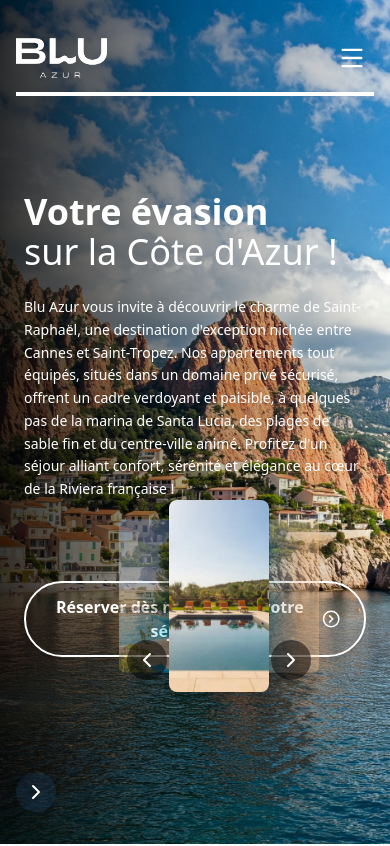
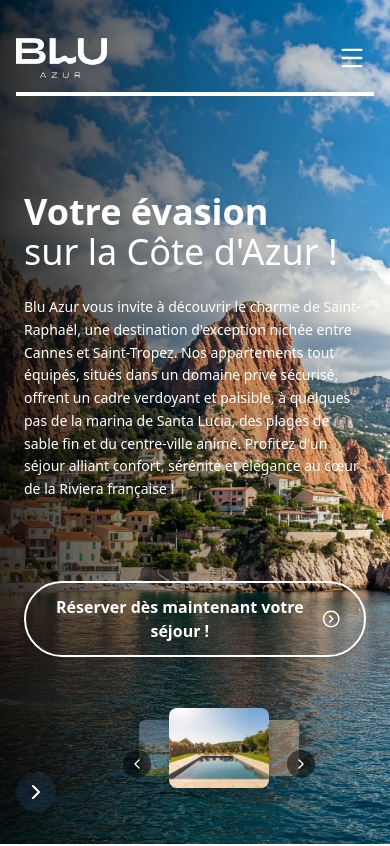
Before and after one commit to FunnyVazoniaina/AzurCoast, a React (Vite) app: page / in a window 390 px wide. Shown: the top 846 px of the page. Built offline with nearby package versions, Linux system fonts and the light colour scheme.

Commit message:
fix: correct some unresponsive part

```diff
--- a/src/components/sections/DiversitySection.jsx
+++ b/src/components/sections/DiversitySection.jsx
@@ -66,7 +66,6 @@ export default function DiversitySection() {
             </div>
           ))}
         </div>
-
       </div>
     </section>
   );
--- a/src/components/sections/StartingPointSection.jsx
+++ b/src/components/sections/StartingPointSection.jsx
@@ -6,7 +6,11 @@ export default function StartingPointSection() {
   return (
     <section
       className="relative py-20 px-6"
-      style={{ backgroundImage: `url(${bgImage})`, backgroundSize: 'cover', backgroundPosition: 'center' }}
+      style={{
+        backgroundImage: `url(${bgImage})`,
+        backgroundSize: "cover",
+        backgroundPosition: "center",
+      }}
     >
       {/* Overlay léger pour améliorer la lisibilité */}
       <div className="absolute inset-0 bg-black/40"></div>
@@ -30,9 +34,14 @@ export default function StartingPointSection() {
           </h2>
 
           <p className="text-white text-lg leading-relaxed">
-            Entre mer et montagne, Saint-Raphaël est une destination idéale pour les amateurs de plein air et de découvertes.
-            Randonnées dans le Massif de l’Estérel, sports nautiques sur les eaux cristallines de la Méditerranée, balades en bateau vers les îles de Lérins ou encore golf et cyclisme sur des parcours panoramiques, chaque journée offre son lot d’aventures.
-            Entre marchés provençaux, villages perchés et animations locales, l’art de vivre azuréen se dévoile à chaque instant, faisant de Saint-Raphaël un lieu vibrant et inoubliable.
+            Entre mer et montagne, Saint-Raphaël est une destination idéale pour
+            les amateurs de plein air et de découvertes. Randonnées dans le
+            Massif de l’Estérel, sports nautiques sur les eaux cristallines de
+            la Méditerranée, balades en bateau vers les îles de Lérins ou encore
+            golf et cyclisme sur des parcours panoramiques, chaque journée offre
+            son lot d’aventures. Entre marchés provençaux, villages perchés et
+            animations locales, l’art de vivre azuréen se dévoile à chaque
+            instant, faisant de Saint-Raphaël un lieu vibrant et inoubliable.
           </p>
         </div>
       </div>
--- a/src/components/ui/Card.jsx
+++ b/src/components/ui/Card.jsx
@@ -4,11 +4,7 @@ export default function Card({ image, title, description }) {
   return (
     <div className="bg-gray-900/90 text-white rounded-4xl shadow-lg overflow-hidden flex flex-col h-full">
       {/* Image */}
-      <img
-        src={image}
-        alt={title}
-        className="w-full h-56 object-cover"
-      />
+      <img src={image} alt={title} className="w-full h-56 object-cover" />
 
       {/* Contenu */}
       <div className="flex flex-col flex-1 p-6">
--- a/src/components/ui/Carousel.jsx
+++ b/src/components/ui/Carousel.jsx
@@ -1,34 +1,36 @@
 import React, { useState } from "react";
 import { ChevronLeft, ChevronRight } from "lucide-react";
 
-export default function Carousel({ images }) {
+export default function Carousel({ images, heightClass = "h-80" }) {
   const [currentIndex, setCurrentIndex] = useState(0);
   const length = images.length;
 
-  const prevSlide = () => setCurrentIndex(currentIndex === 0 ? length - 1 : currentIndex - 1);
-  const nextSlide = () => setCurrentIndex(currentIndex === length - 1 ? 0 : currentIndex + 1);
+  const prevSlide = () =>
+    setCurrentIndex(currentIndex === 0 ? length - 1 : currentIndex - 1);
+  const nextSlide = () =>
+    setCurrentIndex(currentIndex === length - 1 ? 0 : currentIndex + 1);
 
   if (!Array.isArray(images) || images.length === 0) return null;
 
   return (
-    <div className="relative w-full max-w-4xl mx-auto mt-12 overflow-hidden">
-      <div className="relative flex items-center justify-center h-80">
+    <div className="relative w-full max-w-4xl mx-auto overflow-hidden">
+      <div className={`relative flex items-center justify-center ${heightClass}`}>
         {images.map((img, index) => {
           let position = index - currentIndex;
           if (position > length / 2) position -= length;
           if (position <= -length / 2) position += length;
 
           const isActive = position === 0;
-          const scale = isActive ? 1 : 0.8;
+          const scale = isActive ? 1 : 0.7;
           const opacity = isActive ? 1 : 0.4;
           const zIndex = isActive ? 20 : 10;
 
           return (
             <div
               key={index}
-              className={`absolute top-0 left-1/2 transform -translate-x-1/2 transition-all duration-500 ease-in-out`}
+              className="absolute top-0 left-1/2 transform -translate-x-1/2 transition-all duration-500 ease-in-out"
               style={{
-                transform: `translateX(${position * 60}%) scale(${scale})`,
+                transform: `translateX(${position * 45}%) scale(${scale})`,
                 zIndex,
                 opacity,
               }}
@@ -36,7 +38,7 @@ export default function Carousel({ images }) {
               <img
                 src={img}
                 alt={`Slide ${index + 1}`}
-                className="w-64 md:w-80 h-48 md:h-64 object-cover rounded-lg shadow-lg"
+                className="w-32 h-20 xs:w-40 xs:h-24 sm:w-48 sm:h-32 md:w-64 md:h-40 lg:w-80 lg:h-52 object-cover rounded-lg shadow-lg"
               />
             </div>
           );
@@ -46,15 +48,15 @@ export default function Carousel({ images }) {
       {/* Prev / Next Buttons */}
       <button
         onClick={prevSlide}
-        className="absolute top-1/2 left-2 transform -translate-y-1/2 bg-black/50 text-white p-2 rounded-full hover:bg-black/70 transition-colors z-30"
+        className="absolute top-1/2 left-1 sm:left-2 transform -translate-y-1/2 bg-black/50 text-white p-1.5 sm:p-2 rounded-full hover:bg-black/70 transition-colors z-30"
       >
-        <ChevronLeft size={24} />
+        <ChevronLeft size={16} className="sm:w-6 sm:h-6" />
       </button>
       <button
         onClick={nextSlide}
-        className="absolute top-1/2 right-2 transform -translate-y-1/2 bg-black/50 text-white p-2 rounded-full hover:bg-black/70 transition-colors z-30"
+        className="absolute top-1/2 right-1 sm:right-2 transform -translate-y-1/2 bg-black/50 text-white p-1.5 sm:p-2 rounded-full hover:bg-black/70 transition-colors z-30"
       >
-        <ChevronRight size={24} />
+        <ChevronRight size={16} className="sm:w-6 sm:h-6" />
       </button>
     </div>
   );
```
Also changed, not shown: src/components/sections/AboutBluAzur.jsx (+6 -1 lines), src/components/sections/BestPlaceSection.jsx (+8 -6 lines). Lines whose indentation alone changed are shown as unchanged.
